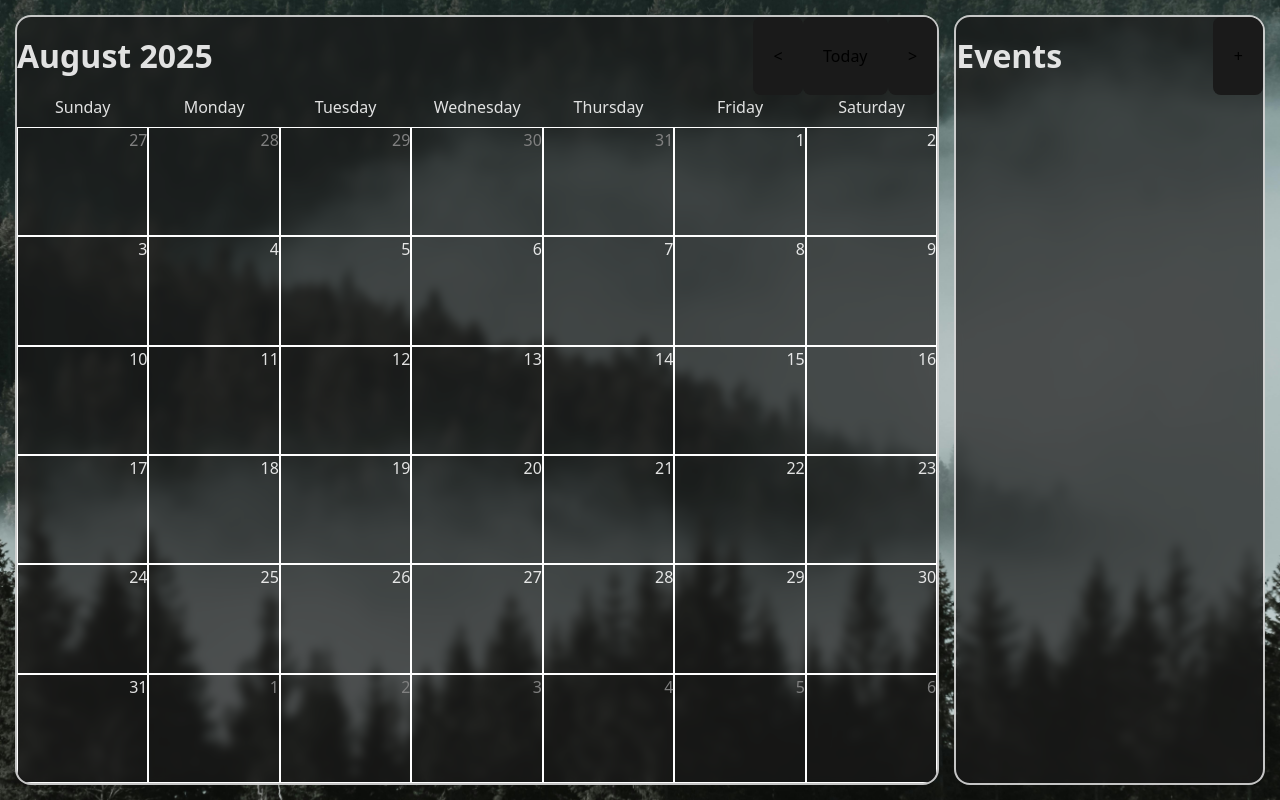
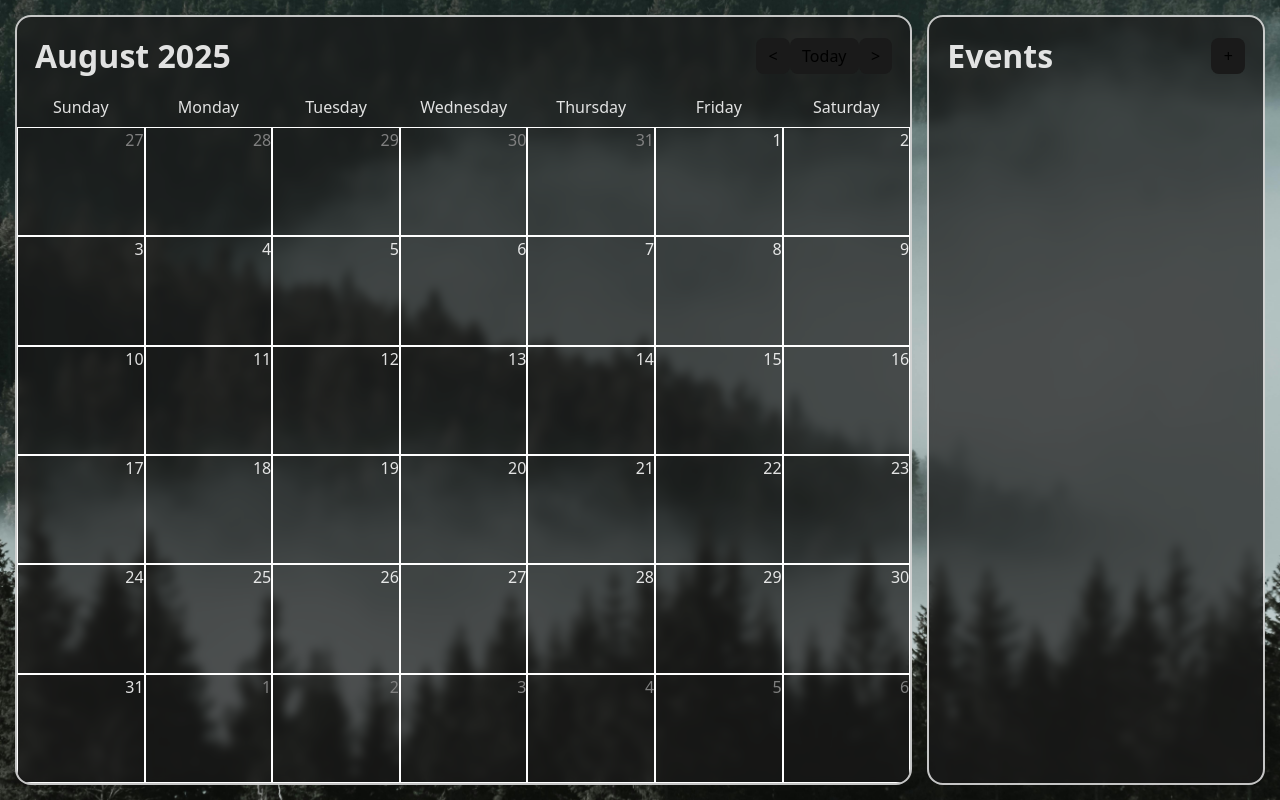
Before and after one commit to Vicente-III-H/calendar, a React (Vite) app: page / in a window 1280 px wide. Built offline with nearby package versions, Linux system fonts and the light colour scheme.

Commit message:
Add flexbox align items center class and center align buttons

```diff
--- a/src/App.css
+++ b/src/App.css
@@ -1,10 +1,13 @@
 #container {
   width: 100vw;
   height: 100vh;
+  /*min-width: 718px; Need to figure out how to make wrapping work nicely */
 
+  overflow: auto;
   box-sizing: border-box;
   padding: 15px;
   gap: 15px;
+  flex-wrap: wrap;
 
   align-items: stretch;
 }
@@ -22,6 +25,10 @@
   flex: 1
 }
 
+.flexbox-center-items {
+  align-items: center;
+}
+
 .grid {
   display: grid;
 }
@@ -36,3 +43,7 @@
   backdrop-filter: blur(5px);
   -webkit-backdrop-filter: blur(5px);
 }
+
+#calendar-header, #events-container {
+  padding: 0px 18px;
+}
--- a/src/calendar/calendar.css
+++ b/src/calendar/calendar.css
@@ -1,9 +1,6 @@
 #calendar-container {
     flex: 3;
-}
-
-#calendar-header div {
-    font-size: 2rem;
+    min-width: 718px;
 }
 
 #calendar, #weekdays {
--- a/src/calendar/calendar.jsx
+++ b/src/calendar/calendar.jsx
@@ -7,7 +7,7 @@ function CalendarHeader({ year, month, changeMonth }) {
 
     return (
         <>
-            <div id='calendar-header' className='flexbox'>
+            <div id='calendar-header' className='flexbox flexbox-center-items'>
                 <h1 className='flex-grow'>{monthNames[month] + " " + year}</h1>
                 <button onClick={() => {changeMonth(-1)}}>{"<"}</button>
                 <button onClick={() => {changeMonth()}}>Today</button>
--- a/src/events/events.css
+++ b/src/events/events.css
@@ -10,7 +10,6 @@
     right: 0;
 
     justify-content: center;
-    align-items: center;
 
     background-color: hsla(0, 0%, 0%, 0.25);
     backdrop-filter: blur(5px);
@@ -35,8 +34,3 @@
 
     border: 2px solid white
 }
-
-.event-card-header {
-    display: flex;
-    align-items: center;
-}
--- a/src/events/events.jsx
+++ b/src/events/events.jsx
@@ -16,7 +16,7 @@ function EventCard({ event, deleteEvent }) {
 
     return (
         <div className="event-card flexbox-column">
-            <div className="event-card-header">
+            <div className="event-card-header flexbox flexbox-center-items">
                 <div style={{backgroundColor: event.color}} className="colour-box"></div>
                 <div className="flex-grow">{event.name}</div>
                 <button onClick={() => {deleteEvent(event)}}>-</button>
@@ -41,7 +41,7 @@ function EventSection({ title, eventList, deleteEvent }) {
 
     return (
         <div>
-            <div>{title}</div>
+            <h2>{title}</h2>
             <div className="flex-grow">
                 {eventList.map((event) => <EventCard key={event.id} event={event} deleteEvent={deleteEvent}></EventCard>)}
             </div>
@@ -153,7 +153,7 @@ function Events({ eventList, setEventList }) {
     return (
         <>
             <div id="events-container" className="flex-grow flexbox-column background">
-                <div id="events-header" className="flexbox">
+                <div id="events-header" className="flexbox flexbox-center-items">
                     <h1 className="flex-grow">Events</h1>
                     <button onClick={() => {setShowModal(true)}}>+</button>
                 </div>
--- a/src/events/modal.jsx
+++ b/src/events/modal.jsx
@@ -42,7 +42,7 @@ function Modal({ showModal, setShowModal, addToEvents }) {
 
     if (showModal) {
         return (
-            <div id="modal-background" className="flexbox">
+            <div id="modal-background" className="flexbox flexbox-center-items">
                 <div id="modal" className="flexbox-column">
                     <div>
                         <input
--- a/src/index.css
+++ b/src/index.css
@@ -36,7 +36,7 @@ h1 {
 button {
   border-radius: 8px;
   border: 1px solid transparent;
-  padding: 0.6em 1.2em;
+  padding: 0.4em 0.7em;
   font-size: 1em;
   font-weight: 500;
   font-family: inherit;
```
